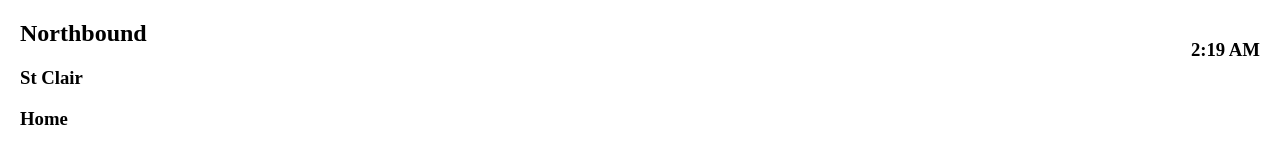
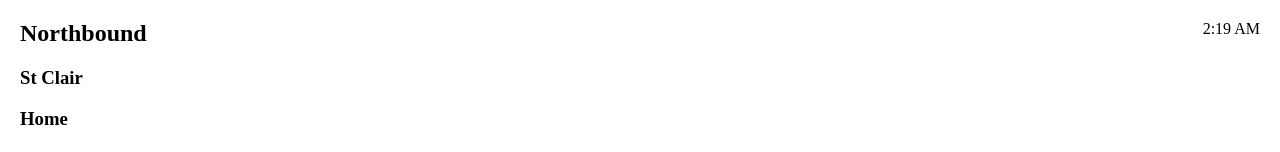
Before and after one commit to koraytugay/ttc, a plain HTML site: page index.html in a window 1280 px wide. Shown: the top 152 px of the page. Drawn offline with Linux system fonts and the light colour scheme; no server answers.

Commit message:
h3 - div

```diff
--- a/index.html
+++ b/index.html
@@ -8,7 +8,7 @@
 </head>
 <body>
 <div id="container">
-  <h3 style="float: right" id="currentTime"></h3>
+  <div style="float: right" id="currentTime"></div>
   <h2>Northbound</h2>
   <h3>St Clair</h3>
   <div id="nb-stClairStationAtLowerPlatform-nextbus"></div>
```
